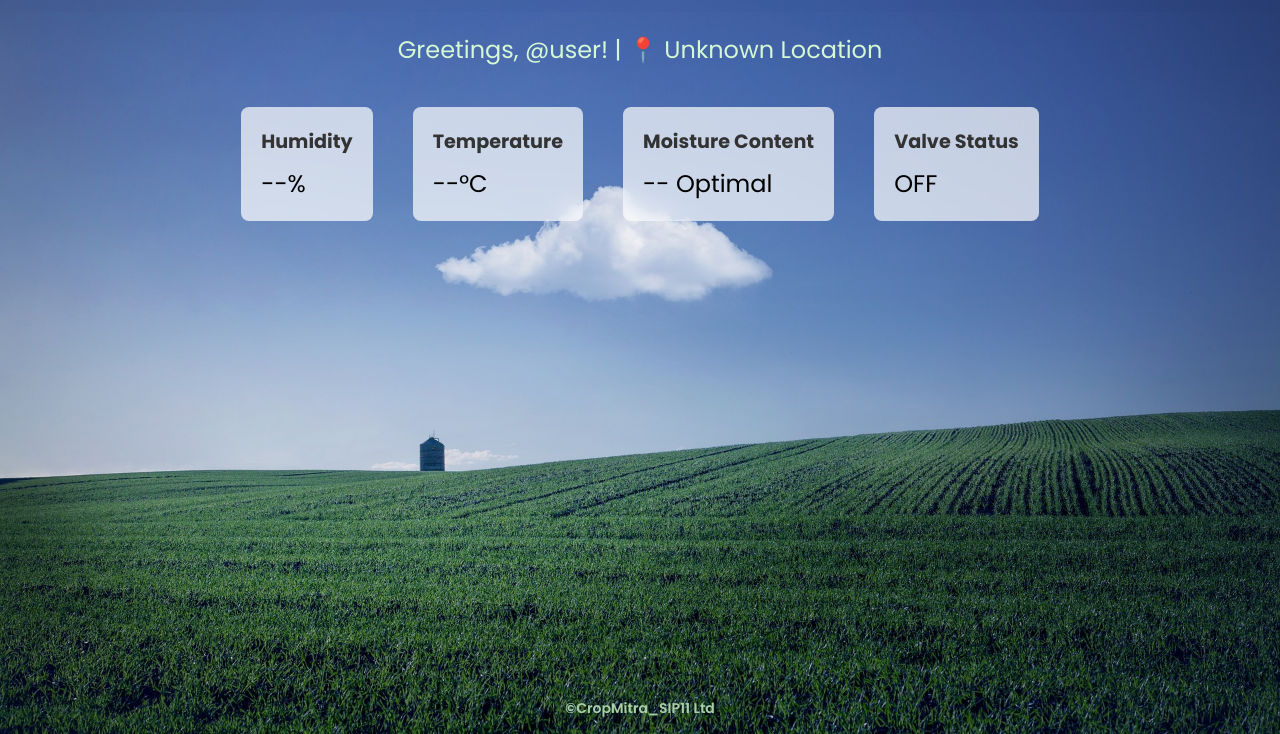
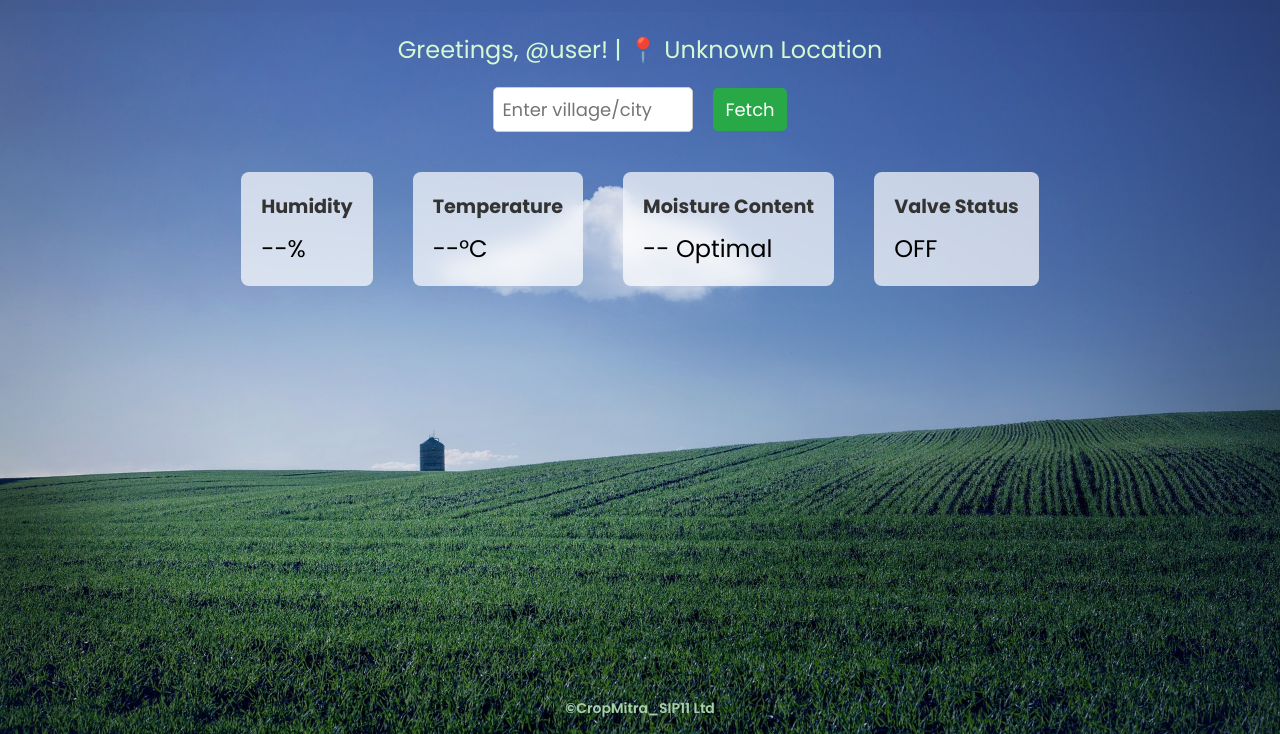
Before and after one commit to omsudhamsh/cropmitra., a website: page dashboard.html in a window 1280 px wide. Shown: the part 66-800 px from the top of the page. Drawn offline with Linux system fonts and the light colour scheme; a web font is replaced by a local one.

Commit message:
Added PlaceHolder

```diff
--- a/dashboard.html
+++ b/dashboard.html
@@ -1,4 +1,3 @@
-
 <!DOCTYPE html>
 <html lang="en">
 <head>
@@ -51,7 +50,7 @@
         }
 
         function handleLocationInput() {
-            const location = document.getElementById("cityInput").value.trim();
+            const location = document.getElementById("input-field").value.trim();
             console.log("Location entered:", location);
             if (location) {
                 fetchWeatherData(location);
@@ -83,6 +82,26 @@
     <div class="greeting">
       <p>Greetings, <span id="username">@user</span>! | 📍 <span id="location">currentLocation</span></p>
     </div>
+    <div class="location-input-container" style="margin: 20px 0;">
+      <input type="text" id="input-field" placeholder="Enter village/city" style="padding: 8px;
+                                                                                  width: 200px;
+                                                                                  border-radius: 5px;
+                                                                                  border: 1px solid #ccc;
+                                                                                  font-size: large;">
+      <button onclick="handleLocationInput()"
+      style="padding: 8px 12px;
+             border: none;
+             background-color: hsl(134, 61%, 41%); /* original green */
+             color: white;
+             border-radius: 5px;
+             cursor: pointer;
+             font-size: large;"
+      onmouseover="this.style.backgroundColor='hsl(134, 61%, 31%)'"
+      onmouseout="this.style.backgroundColor='hsl(134, 61%, 41%)'">
+  Fetch
+</button>
+
+    </div>
     <div class="sensor-container">
       <div class="sensor-box">
         <h3>Humidity</h3>
--- a/dashboars.css
+++ b/dashboars.css
@@ -74,6 +74,7 @@ header nav a {
   /* height: 100vh; */
   display: flex;
   justify-content: center;
+  gap: 20px;
   align-items: center;
 }
 
@@ -107,20 +108,6 @@ header nav a {
   width: 300px;
 }
 
-.get-weather-btn {
-  padding: 5px 10px;
-  font-size: 16px;
-  border: none;
-  border-radius: 5px;
-  background-color: #4CAF50;
-  color: #fff;
-  cursor: pointer;
-  margin-top: 20px;
-}
-
-.get-weather-btn:hover {
-  background-color: #3e8e41;
-}
 
 .sensor-container {
     display: flex;
```
Also changed, not shown: Info.html (+0 -5 lines).
